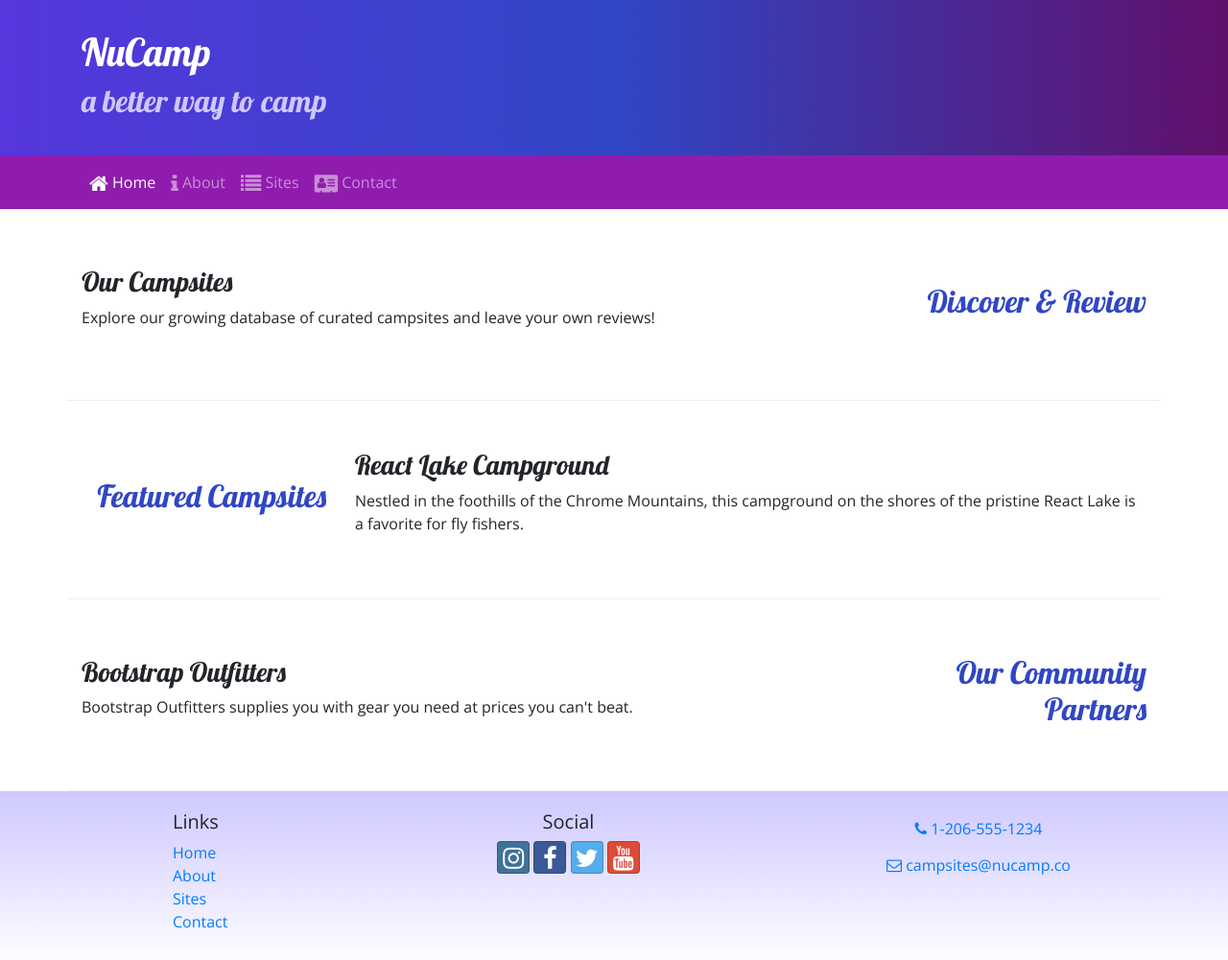
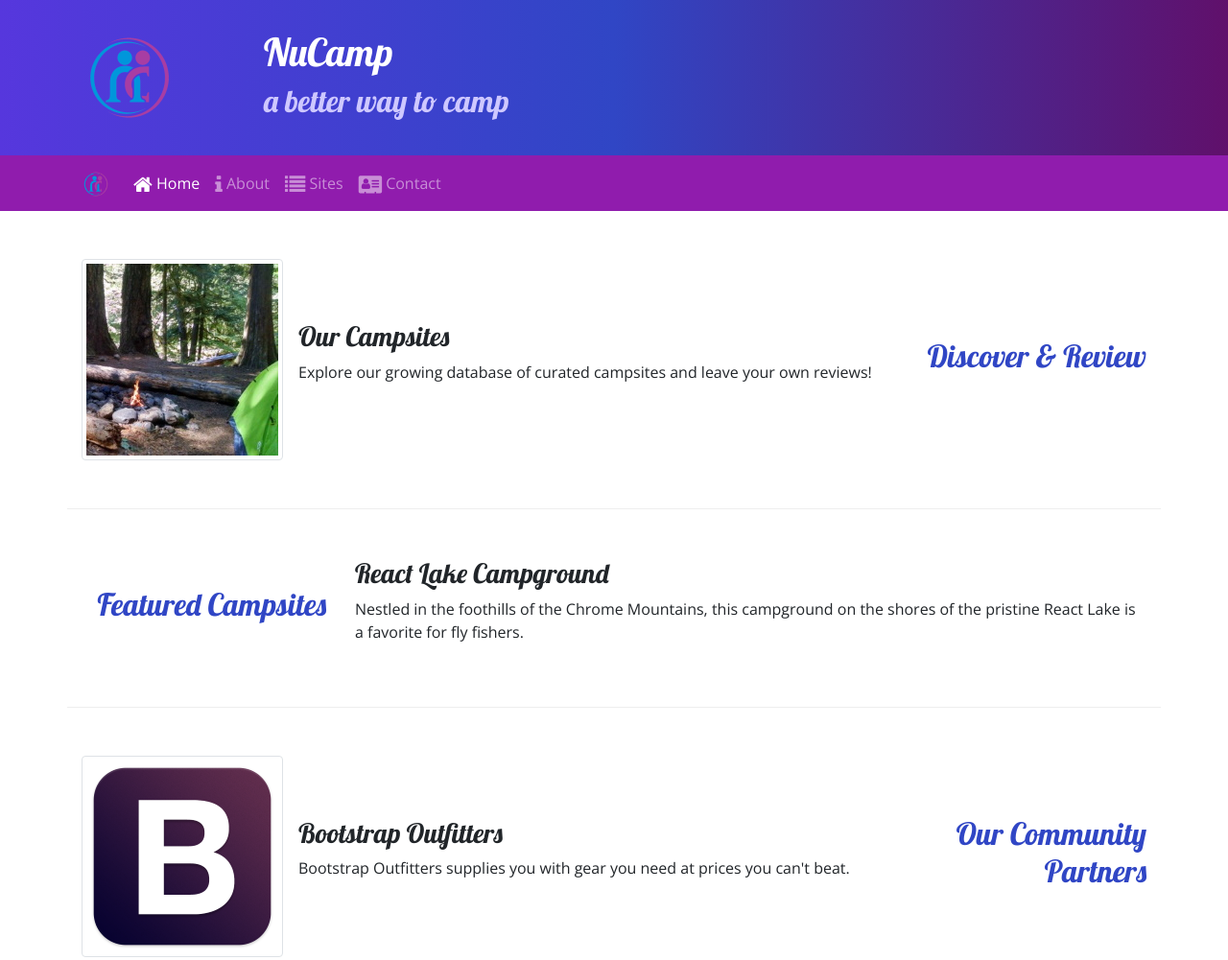
Before and after one commit to TerisaSimpson/nucampbootstrap_1, a website: page index.html in a window 1280 px wide. Shown: the top 1001 px of the page at 96% size. Drawn offline with nearby package versions, Linux system fonts and the light colour scheme.

Commit message:
images and media

```diff
--- a/index.html
+++ b/index.html
@@ -22,6 +22,9 @@
     <header class="jumbotron jumbotron-fluid">
         <div class="container">
             <div class="row">
+                <div class="col-4 col-sm-3 col-md-2 align-self-center">
+                    <img src="img/logo.png" class="img-fluid" />
+                 </div>
                 <div class="col">
                     <h1>NuCamp</h1>
                     <h2>a better way to camp</h2>
@@ -32,7 +35,8 @@
 
     <nav class="navbar navbar-expand-sm navbar-dark sticky-top">
         <div class="container">
-            <button class="navbar-toggler ml-auto ml-auto" type="button" data-toggle="collapse" data-target="#nucampNavbar">
+            <a class="navbar-brand" href="#"><img src="img/logo.png" height="30" width="30" /></a>
+            <button class="navbar-toggler" type="button" data-toggle="collapse" data-target="#nucampNavbar">
                 <span class="navbar-toggler-icon"></span>
             </button>
             <div class="collapse navbar-collapse" id="nucampNavbar">
@@ -52,8 +56,13 @@
                 <h2 class="text-sm-right">Discover & Review</h2>
             </div>
             <div class="col">
-                <h3>Our Campsites</h3>
-                <p class="d-none d-sm-block">Explore our growing database of curated campsites and leave your own reviews!</p>
+                <div class="media">
+                    <img class="d-flex mr-3 img-thumbnail" src="img/breadcrumb-trail-thumb.jpg" alt="Breadcrumb Trail" />
+                    <div class="media-body align-self-center">
+                        <h3>Our Campsites</h3>
+                        <p class="d-none d-sm-block">Explore our growing database of curated campsites and leave your own reviews!</p>
+                    </div>
+                </div>
             </div>
         </div>
 
@@ -72,8 +81,13 @@
                 <h2 class="text-sm-right">Our Community Partners</h2>
             </div>
             <div class="col">
-                <h3>Bootstrap Outfitters</h3>
-                <p class="d-none d-sm-block">Bootstrap Outfitters supplies you with gear you need at prices you can't beat.</p>
+                <div class="media">
+                    <img class="d-flex mr-3 img-thumbnail" src="img/bootstrap-thumb.png" alt="Bootstrap Outfitters" />
+                    <div class="media-body align-self-center">
+                        <h3>Bootstrap Outfitters</h3>
+        				<p class="d-none d-sm-block">Bootstrap Outfitters supplies you with gear you need at prices you can't beat.</p>
+                    </div>
+                </div>
             </div>
         </div>
     </div>
```
Also changed, not shown: aboutus.html (+7 -3 lines), contactus.html (+5 -1 lines), img/bootstrap-thumb.png (added), img/breadcrumb-trail-thumb.jpg (added), img/breadcrumb-trail.jpg (added), img/chrome-river-thumb.jpg (added), img/chrome-river.jpg (added), img/logo.png (added), img/react-lake-thumb.jpg (added), img/react-lake.jpg (added), 1 other file.
